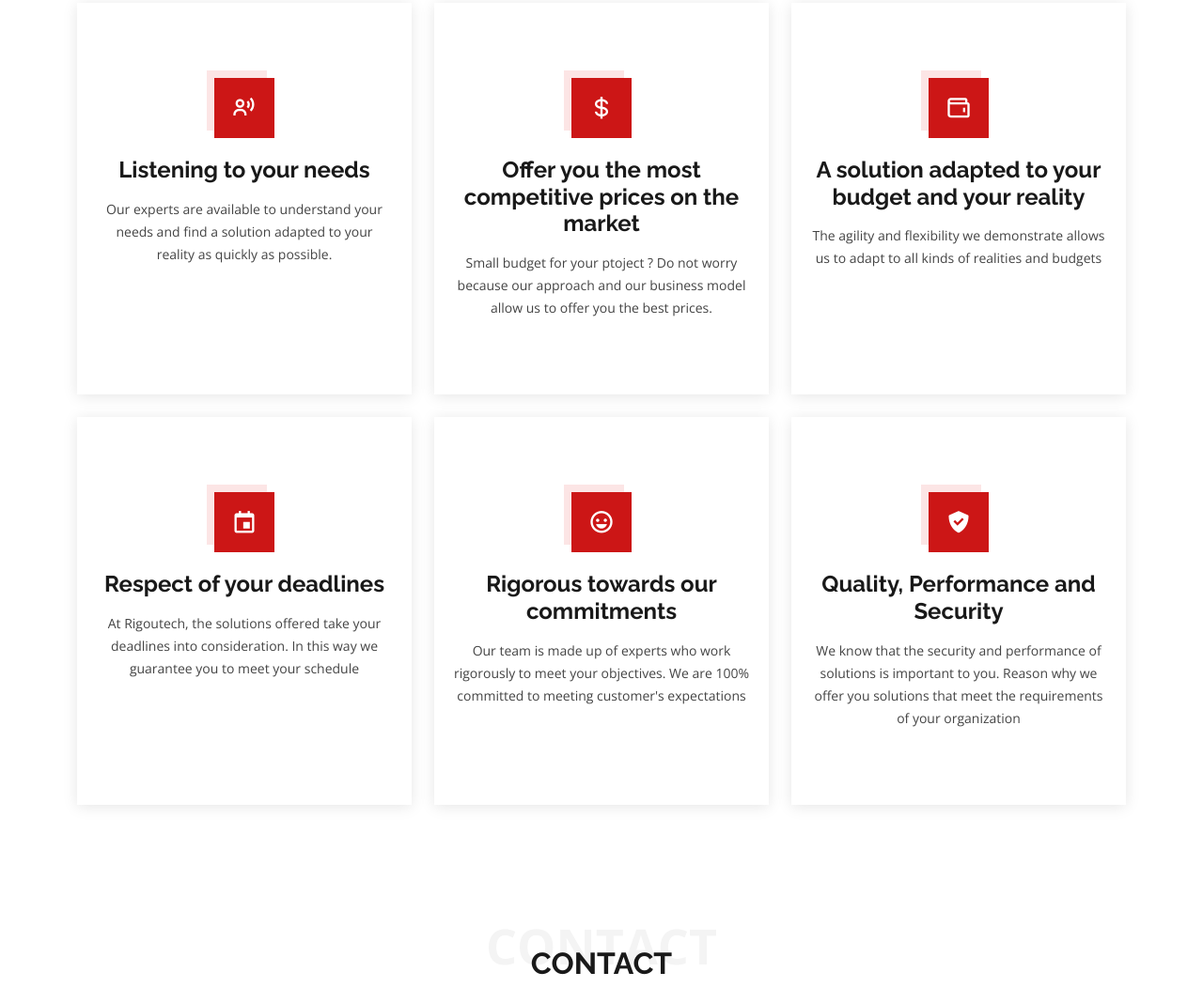
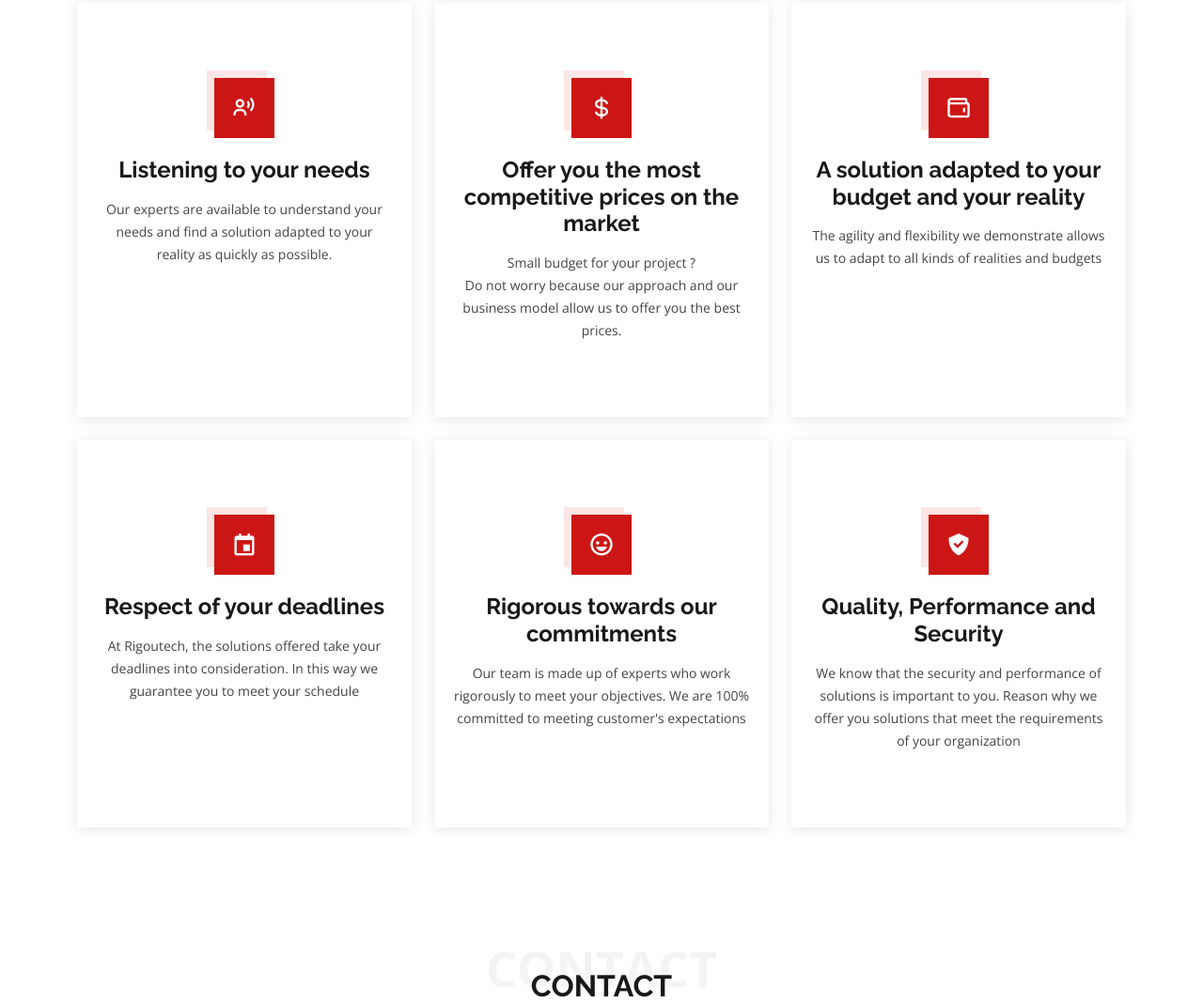
Before and after one commit to CedricKouma/RigoutechWebsite, a plain HTML site: page index.html in a window 1280 px wide. Shown: the part 1529-2597 px from the top of the page at 94% size. Drawn offline with nearby package versions, Linux system fonts and the light colour scheme.

Commit message:
Fixed typo

```diff
--- a/index.html
+++ b/index.html
@@ -135,7 +135,7 @@
             <div class="icon-box">
               <div class="icon"><i class="bx bx-dollar"></i></div>
               <h4><a href="">Offer you the most competitive prices on the market</a></h4>
-              <p>Small budget for your ptoject ? Do not worry because our approach and our business model allow us to offer you the best prices.</p>
+              <p>Small budget for your project ? <br>Do not worry because our approach and our business model allow us to offer you the best prices.</p>
             </div>
           </div>
 
```
